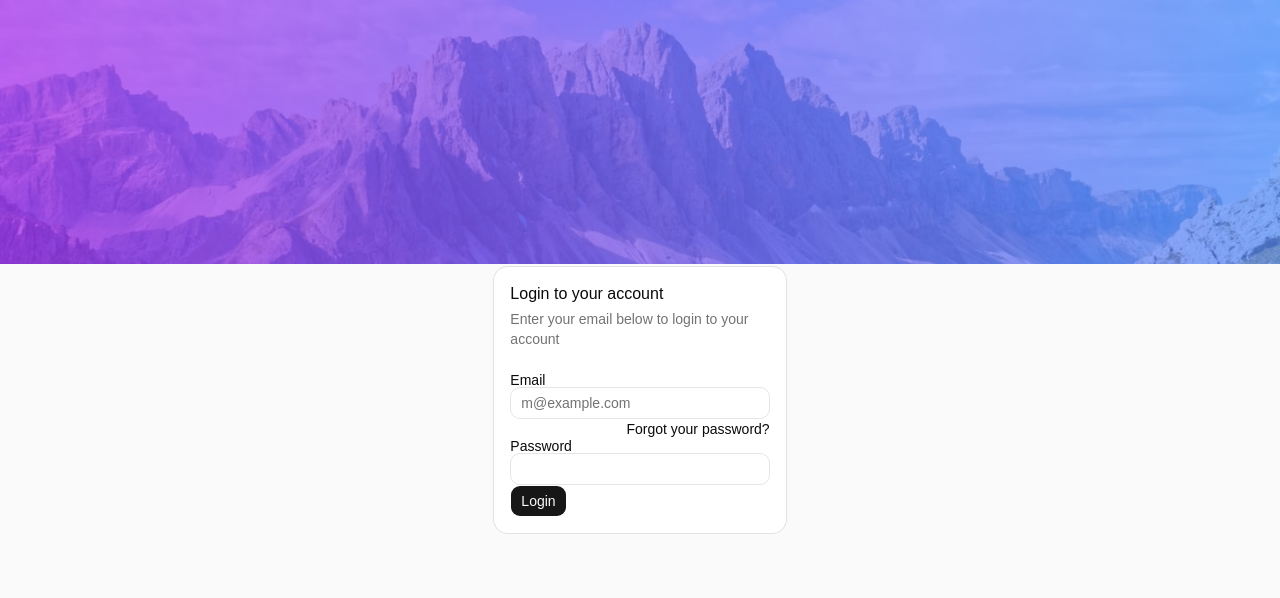
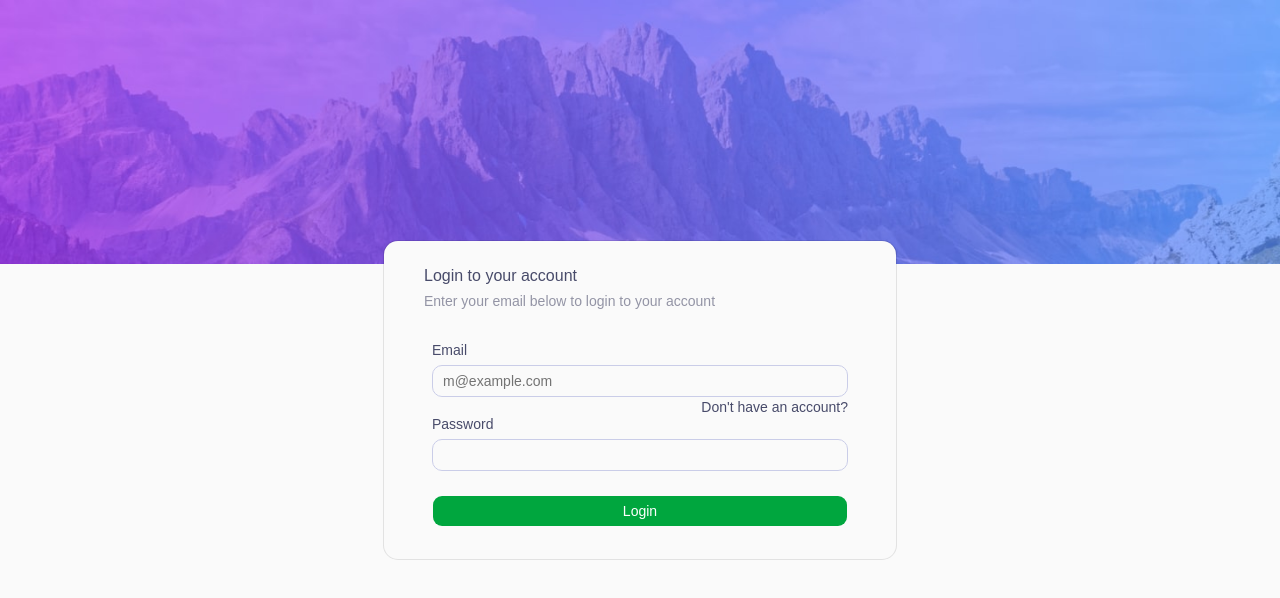
Before and after one commit to EddyParga244/todo-app-eddy, a React (Vite) app: page /todo-app-eddy/login in a window 1280 px wide. Shown: the top 598 px of the page. Built offline with nearby package versions, Linux system fonts and the light colour scheme; no server answers; a web font is replaced by a local one.

Commit message:
feat: implement password validation and enhance authentication flow

```diff
--- a/src/api/todoApi.ts
+++ b/src/api/todoApi.ts
@@ -32,7 +32,10 @@ todoApi.interceptors.response.use(
     // Check if the error status is 401 (Unauthorized)
     if (error.response && error.response.status === 401) {
       // Attempt token refresh
-      if (!originalRequest._retry) {
+      if (
+        !originalRequest._retry &&
+        !originalRequest.url.includes("/api/auth/refresh")
+      ) {
         originalRequest._retry = true; // Avoid infinite loops
         try {
           const newToken = await refreshToken();
@@ -40,6 +43,7 @@ todoApi.interceptors.response.use(
           return todoApi(originalRequest); // Retry the original request
         } catch (refreshError) {
           localStorage.removeItem("token");
+          window.dispatchEvent(new Event("auth:logout"));
           return Promise.reject(refreshError);
         }
       }
--- a/src/components/custom/TodoSettings.tsx
+++ b/src/components/custom/TodoSettings.tsx
@@ -20,6 +20,7 @@ import {
 } from "@/components/ui/dialog";
 import { Label } from "@/components/ui/label";
 import { Input } from "@/components/ui/input";
+import { validatePassword } from "@/utils/validatePassword";
 
 export const TodoSettings = () => {
   const { Logout, clearAuth } = useAuth();
@@ -30,6 +31,7 @@ export const TodoSettings = () => {
   const [currentPassword, setCurrentPassword] = useState("");
   const [newPassword, setNewPassword] = useState("");
   const [deletePassword, setDeletePassword] = useState("");
+  const [passwordError, setPasswordError] = useState("");
 
   const handleLogout = () => {
     try {
@@ -41,7 +43,13 @@ export const TodoSettings = () => {
   };
 
   const handleChangePassword = async () => {
+    const error = validatePassword(newPassword);
+    if (error) {
+      setPasswordError(error);
+      return;
+    }
     try {
+      setPasswordError("");
       await todoApi.patch("/api/auth/change-password", {
         current_password: currentPassword,
         new_password: newPassword,
@@ -83,7 +91,7 @@ export const TodoSettings = () => {
           ></Settings>
         </Button>
       </DropdownMenuTrigger>
-      <DropdownMenuContent className="flex flex-col gap-2 border-none bg-transparent shadow-none focus:ring-0 focus:ring-offset-0">
+      <DropdownMenuContent className="flex w-full flex-row flex-wrap gap-2 border-none bg-transparent shadow-none focus:ring-0 focus:ring-offset-0 md:flex-col">
         <Button
           className="cursor-pointer bg-red-600 text-white"
           onClick={handleLogout}
@@ -97,28 +105,41 @@ export const TodoSettings = () => {
               <UserRoundPen></UserRoundPen> Change Password
             </Button>
           </DialogTrigger>
-          <DialogContent>
+          <DialogContent className="bg-gray-50 dark:bg-navy-900">
             <DialogHeader>
-              <DialogTitle>Change Password</DialogTitle>
-              <DialogDescription>
+              <DialogTitle className="flex w-full max-w-lg flex-col gap-6 text-navy-850 dark:text-purple-100">
+                Change Password
+              </DialogTitle>
+              <DialogDescription className="text-gray-600 dark:text-purple-600">
                 Enter your current and new password
               </DialogDescription>
             </DialogHeader>
-            <Label>Current Password</Label>
+            <Label className="text-navy-850 dark:text-purple-100">
+              Current Password
+            </Label>
             <Input
               type="password"
               value={currentPassword}
               onChange={(event) => setCurrentPassword(event.target.value)}
+              className="border-purple-300 bg-gray-50 dark:border-purple-800 dark:bg-navy-900"
             />
 
-            <Label>New Password</Label>
+            <Label className="text-navy-850 dark:text-purple-100">
+              New Password
+            </Label>
             <Input
               type="password"
               value={newPassword}
               onChange={(event) => setNewPassword(event.target.value)}
+              className="border-purple-300 bg-gray-50 dark:border-purple-800 dark:bg-navy-900"
             />
-            <DialogFooter>
-              <Button variant="outline">Cancel</Button>
+            {passwordError && (
+              <p className="text-sm text-red-500">{passwordError}</p>
+            )}
+            <DialogFooter className="dark:bg-navy-950">
+              <Button variant="outline" className="cursor-pointer">
+                Cancel
+              </Button>
               <Button
                 className="cursor-pointer bg-green-600 text-white"
                 onClick={handleChangePassword}
@@ -135,20 +156,25 @@ export const TodoSettings = () => {
               <Trash></Trash>Delete Account
             </Button>
           </DialogTrigger>
-          <DialogContent>
+          <DialogContent className="bg-gray-50 dark:bg-navy-900">
             <DialogHeader>
-              <DialogTitle>Delete Account</DialogTitle>
-              <DialogDescription>
+              <DialogTitle className="flex w-full max-w-lg flex-col gap-6 text-navy-850 dark:text-purple-100">
+                Delete Account
+              </DialogTitle>
+              <DialogDescription className="text-gray-600 dark:text-purple-600">
                 WARNING: This action is permanent!
               </DialogDescription>
             </DialogHeader>
-            <Label>Password</Label>
+            <Label className="text-navy-850 dark:text-purple-100">
+              Password
+            </Label>
             <Input
               type="password"
               value={deletePassword}
               onChange={(event) => setDeletePassword(event.target.value)}
+              className="border-purple-300 bg-gray-50 dark:border-purple-800 dark:bg-navy-900"
             />
-            <DialogFooter>
+            <DialogFooter className="dark:bg-navy-950">
               <Button variant="outline">Cancel</Button>
               <Button
                 className="cursor-pointer bg-red-600 text-white"
--- a/src/context/AuthContext.tsx
+++ b/src/context/AuthContext.tsx
@@ -57,6 +57,11 @@ export const AuthContextProvider = ({
     checkAuth();
   }, []);
 
+  useEffect(() => {
+    window.addEventListener("auth:logout", clearAuth);
+    return () => window.removeEventListener("auth:logout", clearAuth);
+  }, []);
+
   const Login = async (email: string, password: string) => {
     const response = await todoApi.post("/api/auth/login", { email, password });
     const token = response.data.access_token;
--- a/src/pages/LoginPage.tsx
+++ b/src/pages/LoginPage.tsx
@@ -1,3 +1,5 @@
+import { useState } from "react";
+import { Link, useNavigate } from "react-router-dom";
 import { Button } from "@/components/ui/button";
 import {
   Card,
@@ -9,18 +11,24 @@ import {
 import { Input } from "@/components/ui/input";
 import { Label } from "@/components/ui/label";
 import { useAuth } from "@/hooks/useAuth";
-import { useState } from "react";
-import { useNavigate } from "react-router-dom";
+import { validatePassword } from "@/utils/validatePassword";
 
 export const LoginPage = () => {
   const { Login } = useAuth();
   const [email, setEmail] = useState("");
   const [password, setPassword] = useState("");
+  const [passwordError, setPasswordError] = useState("");
 
   const navigate = useNavigate();
 
   const handleLogin = async () => {
+    const error = validatePassword(password);
+    if (error) {
+      setPasswordError(error);
+      return;
+    }
     try {
+      setPasswordError("");
       await Login(email, password);
       navigate("/");
     } catch (error) {
@@ -31,21 +39,27 @@ export const LoginPage = () => {
   return (
     <>
       <main className="flex min-h-screen items-center justify-center font-josefin">
-        <Card className="flex flex-col gap-6">
+        <Card className="flex w-full max-w-lg flex-col gap-6 bg-gray-50 p-6 dark:bg-navy-900">
           <CardHeader>
-            <CardTitle>Login to your account</CardTitle>
-            <CardDescription>
+            <CardTitle className="text-navy-850 dark:text-purple-100">
+              Login to your account
+            </CardTitle>
+            <CardDescription className="text-gray-600 dark:text-purple-600">
               Enter your email below to login to your account
             </CardDescription>
           </CardHeader>
           <CardContent>
             <form
+              className="w-full max-w-md p-2"
               onSubmit={(e) => {
                 e.preventDefault();
                 handleLogin();
               }}
             >
-              <Label>Email</Label>
+              <div className="flex flex-col gap-2">
+                <Label className="text-navy-850 dark:text-purple-100">
+                  Email
+                </Label>
                 <Input
                   id="email"
                   type="email"
@@ -53,25 +67,42 @@ export const LoginPage = () => {
                   onChange={(event) => setEmail(event.target.value)}
                   placeholder="m@example.com"
                   required
+                  className="border-purple-300 bg-gray-50 dark:border-purple-800 dark:bg-navy-900"
                 />
+              </div>
+
               <div className="flex items-center">
-                <a
-                  href="#"
-                  className="ml-auto inline-block text-sm underline-offset-4 hover:underline"
+                <Link
+                  to="/register"
+                  className="ml-auto inline-block text-sm text-navy-850 underline-offset-4 hover:underline dark:text-purple-100"
                 >
-                  Forgot your password?
-                </a>
+                  Don't have an account?
+                </Link>
               </div>
-              <Label>Password</Label>
+
+              <div className="flex flex-col gap-2">
+                <Label className="text-navy-850 dark:text-purple-100">
+                  Password
+                </Label>
                 <Input
                   id="password"
                   type="password"
                   value={password}
                   onChange={(event) => setPassword(event.target.value)}
                   required
+                  className="border-purple-300 bg-gray-50 dark:border-purple-800 dark:bg-navy-900"
                 />
+                {passwordError && (
+                  <p className="text-sm text-red-500">{passwordError}</p>
+                )}
+              </div>
 
-              <Button type="submit">Login</Button>
+              <Button
+                type="submit"
+                className="mt-6 w-full cursor-pointer bg-green-600 text-white hover:bg-green-400"
+              >
+                Login
+              </Button>
             </form>
           </CardContent>
         </Card>
--- a/src/pages/RegisterPage.tsx
+++ b/src/pages/RegisterPage.tsx
@@ -9,6 +9,7 @@ import {
 import { Input } from "@/components/ui/input";
 import { Label } from "@/components/ui/label";
 import { useAuth } from "@/hooks/useAuth";
+import { validatePassword } from "@/utils/validatePassword";
 import { useState } from "react";
 import { Link, useNavigate } from "react-router-dom";
 
@@ -16,11 +17,18 @@ export const RegisterPage = () => {
   const { Register } = useAuth();
   const [email, setEmail] = useState("");
   const [password, setPassword] = useState("");
+  const [passwordError, setPasswordError] = useState("");
 
   const navigate = useNavigate();
 
   const handleRegister = async () => {
+    const error = validatePassword(password);
+    if (error) {
+      setPasswordError(error);
+      return;
+    }
     try {
+      setPasswordError("");
       await Register(email, password);
       navigate("/login");
     } catch (error) {
@@ -31,21 +39,27 @@ export const RegisterPage = () => {
   return (
     <>
       <main className="flex min-h-screen items-center justify-center font-josefin">
-        <Card className="flex flex-col gap-6">
+        <Card className="flex w-full max-w-lg flex-col gap-6 bg-gray-50 p-6 dark:bg-navy-900">
           <CardHeader>
-            <CardTitle>Register your account</CardTitle>
-            <CardDescription>
+            <CardTitle className="text-navy-850 dark:text-purple-100">
+              Register your account
+            </CardTitle>
+            <CardDescription className="text-gray-600 dark:text-purple-600">
               Enter your email below to register your account
             </CardDescription>
           </CardHeader>
           <CardContent>
             <form
+              className="w-full max-w-md p-2"
               onSubmit={(e) => {
                 e.preventDefault();
                 handleRegister();
               }}
             >
-              <Label>Email</Label>
+              <div className="flex flex-col gap-2">
+                <Label className="text-navy-850 dark:text-purple-100">
+                  Email
+                </Label>
                 <Input
                   id="email"
                   type="email"
@@ -53,25 +67,42 @@ export const RegisterPage = () => {
                   onChange={(event) => setEmail(event.target.value)}
                   placeholder="m@example.com"
                   required
+                  className="border-purple-300 bg-gray-50 dark:border-purple-800 dark:bg-navy-900"
                 />
+              </div>
+
               <div className="flex items-center">
                 <Link
-                  className="ml-auto inline-block text-sm underline-offset-4 hover:underline"
+                  className="ml-auto inline-block text-sm text-navy-850 underline-offset-4 hover:underline dark:text-purple-100"
                   to="/login"
                 >
                   Already have an account?
                 </Link>
               </div>
-              <Label>Password</Label>
+
+              <div className="flex flex-col gap-2">
+                <Label className="text-navy-850 dark:text-purple-100">
+                  Password
+                </Label>
                 <Input
                   id="password"
                   type="password"
                   value={password}
                   onChange={(event) => setPassword(event.target.value)}
                   required
+                  className="border-purple-300 bg-gray-50 dark:border-purple-800 dark:bg-navy-900"
                 />
+                {passwordError && (
+                  <p className="text-sm text-red-500">{passwordError}</p>
+                )}
+              </div>
 
-              <Button type="submit">Register</Button>
+              <Button
+                type="submit"
+                className="mt-6 w-full cursor-pointer bg-green-600 text-white hover:bg-green-400"
+              >
+                Register
+              </Button>
             </form>
           </CardContent>
         </Card>
--- /dev/null
+++ b/src/utils/validatePassword.ts
@@ -0,0 +1,7 @@
+export const validatePassword = (password: string): string | null => {
+  const regex = /^(?=.*[A-Z])(?=.*[0-9])(?=.*[!@#$%^&*]).{8,}$/;
+  if (!regex.test(password)) {
+    return "Password must have at least 8 characters, one uppercase, one number and one special character";
+  }
+  return null;
+};
```
Also changed, not shown: src/main.tsx (line endings or trailing spaces). Lines whose indentation alone changed are shown as unchanged.
